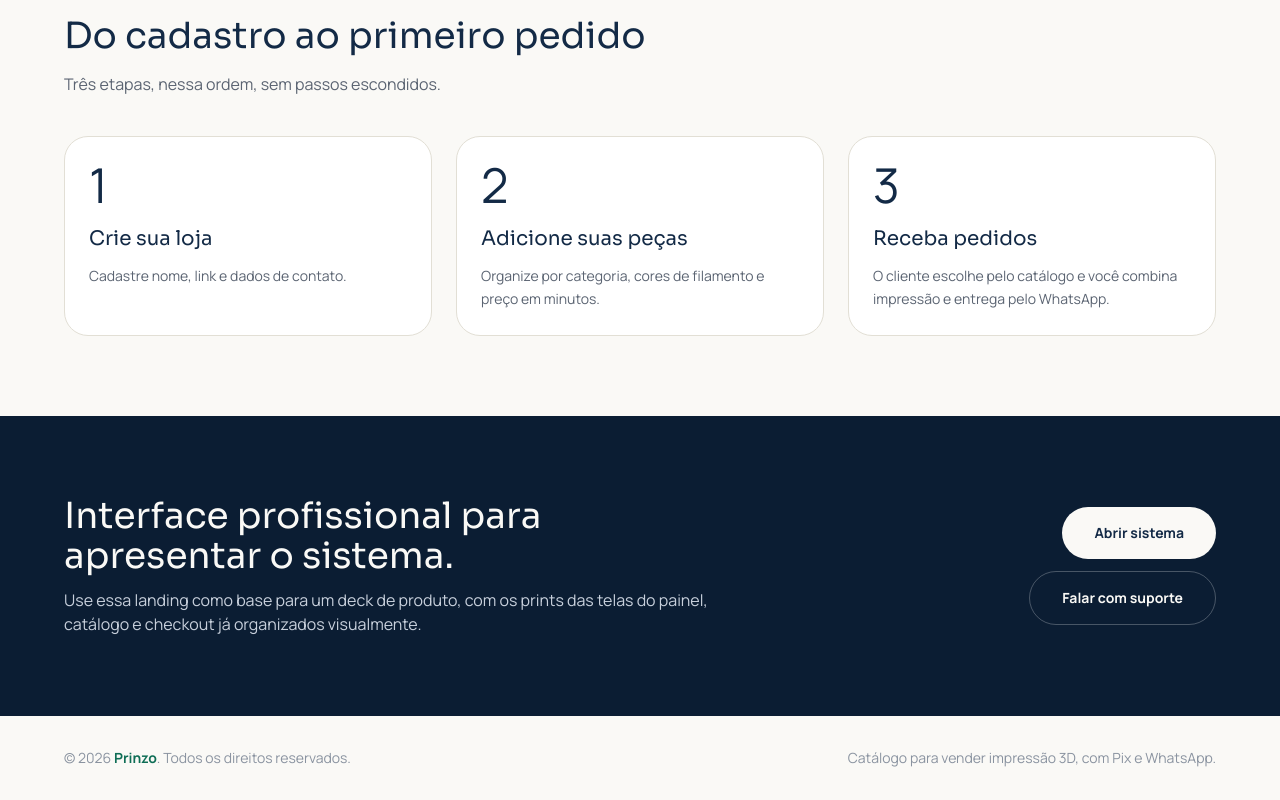
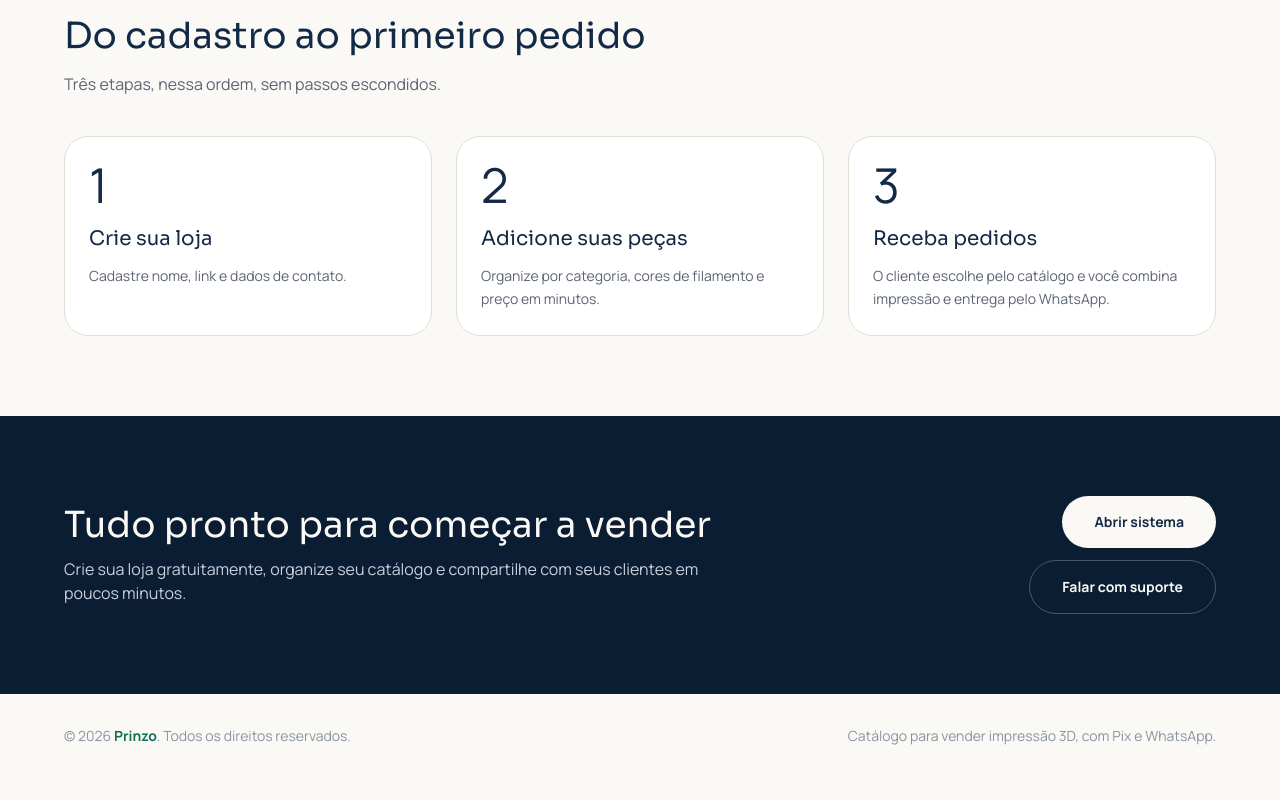
Before and after one commit to gabrielbarros1975-lgtm/Prinzo, a Next.js app: page / in a window 1280 px wide. Shown: the part 2388-3188 px from the top of the page. After the commit the page ends 3166 px from the top, so only its background shows below. Built offline with nearby package versions, Linux system fonts and the light colour scheme; no server answers.

Commit message:
melhoria de texto landpage

```diff
--- a/src/app/page.js
+++ b/src/app/page.js
@@ -289,8 +289,8 @@ export default function SaaSLandingPage() {
       <section className="px-4 py-20" style={{ backgroundColor: 'var(--navy-2)' }}>
         <div className="mx-auto flex max-w-6xl flex-col gap-6 md:flex-row md:items-center md:justify-between">
           <div className="max-w-2xl">
-            <h2 className="text-3xl md:text-4xl" style={{ color: 'var(--bg)' }}>Interface profissional para apresentar o sistema.</h2>
-            <p className="mt-3 text-base" style={{ color: '#c8d0dc' }}>Use essa landing como base para um deck de produto, com os prints das telas do painel, catálogo e checkout já organizados visualmente.</p>
+            <h2 className="text-3xl md:text-4xl" style={{ color: 'var(--bg)' }}>Tudo pronto para começar a vender</h2>
+            <p className="mt-3 text-base" style={{ color: '#c8d0dc' }}>Crie sua loja gratuitamente, organize seu catálogo e compartilhe com seus clientes em poucos minutos.</p>
           </div>
 
           <div className="flex w-full max-w-xs flex-col gap-3 md:items-end">
```
